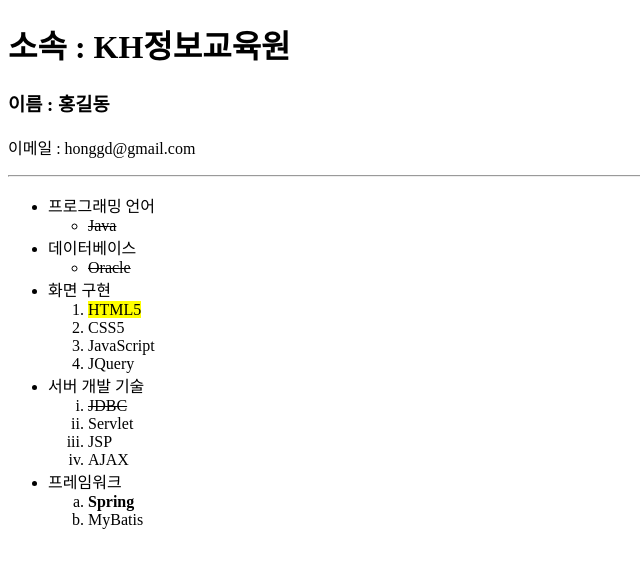
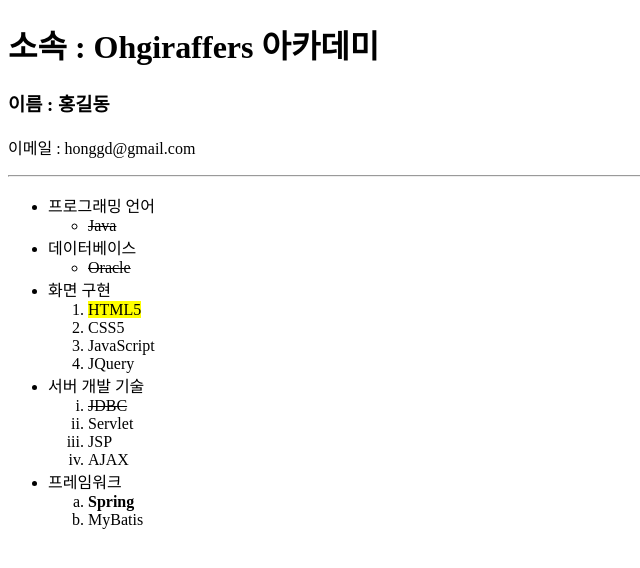
Before and after one commit to shqkel/html, a plain HTML site: page 실습문제_글자_목록.html in a window 1280 px wide. Shown: the whole page, without its empty margins (0-640 px from the left). Drawn offline with Linux system fonts and the light colour scheme.

Commit message:
Update 실습문제_글자_목록.html

```diff
--- a/실습문제_글자_목록.html
+++ b/실습문제_글자_목록.html
@@ -5,7 +5,7 @@
   <title>글자 태그 목록 태그 연습문제</title>
  </head>
  <body>
-	<h1>소속 : KH정보교육원</h1>
+	<h1>소속 : Ohgiraffers 아카데미</h1>
 	<h3>이름 : 홍길동</h3>
 	<p>이메일 : honggd@gmail.com</p>
 	<hr>
```
